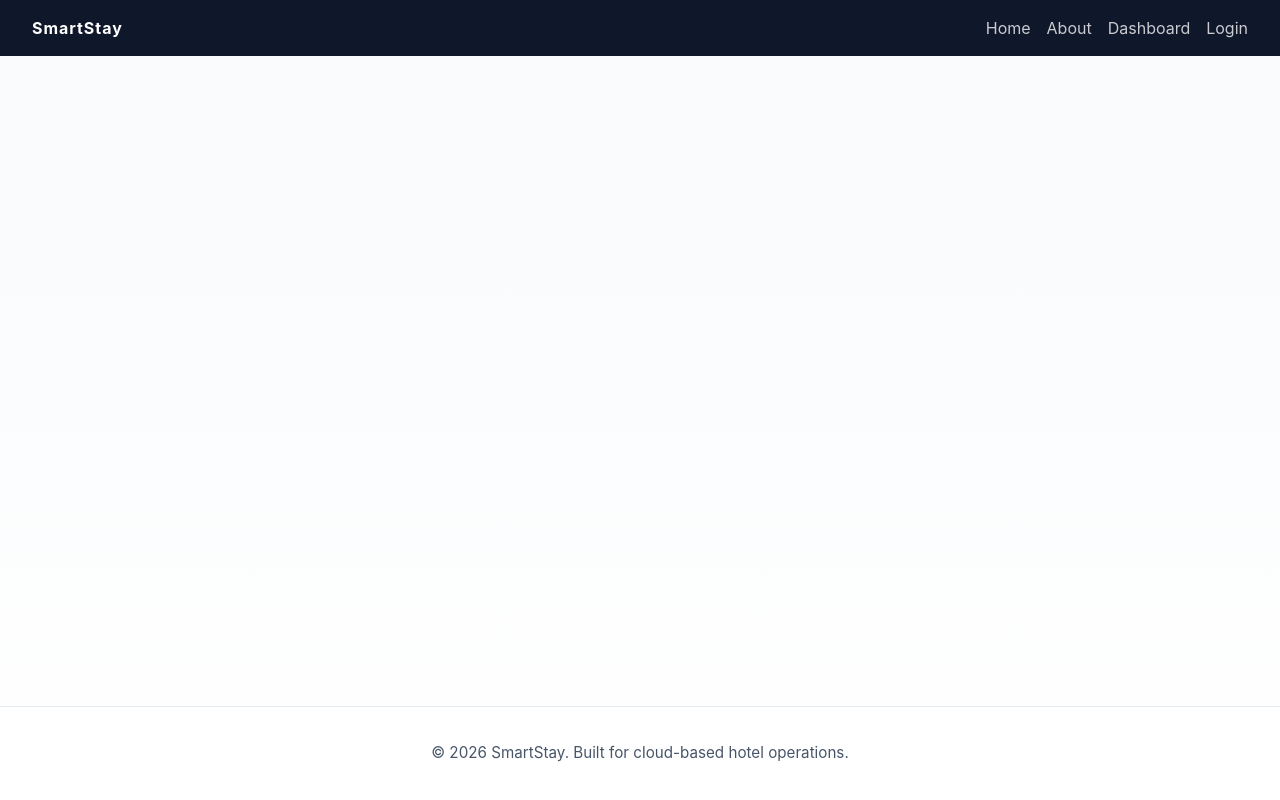
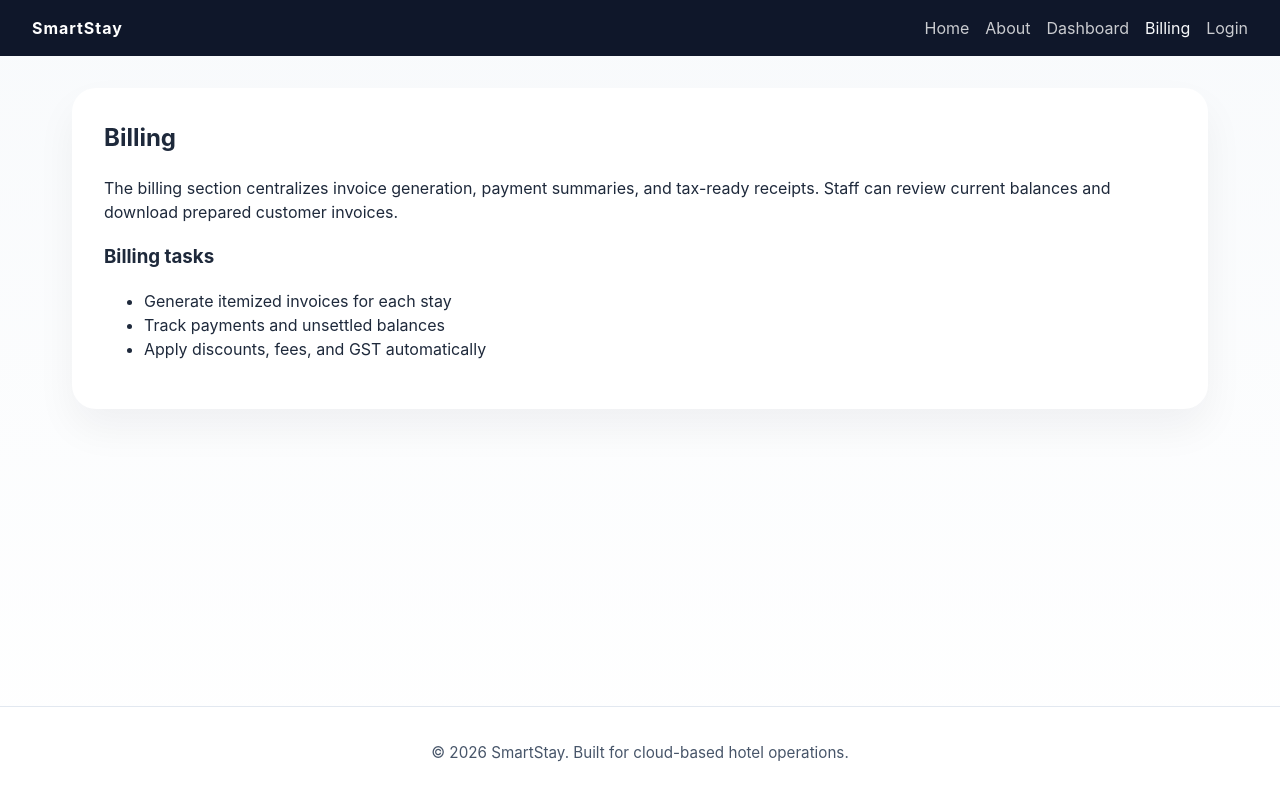
Before and after one commit to Piyush3033/SmartStay, a React (Vite) app: page /billing in a window 1280 px wide. Built offline with nearby package versions, Linux system fonts and the light colour scheme.

Commit message:
feat: add billing tab and enrich About/Dashboard content

```diff
--- a/src/App.jsx
+++ b/src/App.jsx
@@ -4,6 +4,7 @@ import Footer from './components/Footer.jsx'
 import Home from './pages/Home.jsx'
 import About from './pages/About.jsx'
 import Dashboard from './pages/Dashboard.jsx'
+import Billing from './pages/Billing.jsx'
 import Login from './pages/Login.jsx'
 
 function App() {
@@ -15,6 +16,7 @@ function App() {
           <Route path="/" element={<Home />} />
           <Route path="/about" element={<About />} />
           <Route path="/dashboard" element={<Dashboard />} />
+          <Route path="/billing" element={<Billing />} />
           <Route path="/login" element={<Login />} />
         </Routes>
       </main>
--- a/src/components/Navbar.jsx
+++ b/src/components/Navbar.jsx
@@ -4,6 +4,7 @@ const links = [
   { label: 'Home', to: '/' },
   { label: 'About', to: '/about' },
   { label: 'Dashboard', to: '/dashboard' },
+  { label: 'Billing', to: '/billing' },
   { label: 'Login', to: '/login' }
 ]
 
--- a/src/pages/About.jsx
+++ b/src/pages/About.jsx
@@ -6,6 +6,19 @@ function About() {
         SmartStay is a cloud-based hotel management system designed for modern hospitality teams.
         It simplifies bookings, guest tracking, billing, and reporting in one intuitive interface.
       </p>
+      <p>
+        Built for small to medium hotels, SmartStay empowers staff with role-based controls,
+        mobile-ready access, and streamlined operations across reception, housekeeping, and finance.
+      </p>
+      <div>
+        <h3>Why SmartStay works</h3>
+        <ul>
+          <li>Real-time room availability and reservation updates</li>
+          <li>Guest profile management with booking history</li>
+          <li>Invoice generation that supports GST and printable receipts</li>
+          <li>Secure access for administrators and receptionists</li>
+        </ul>
+      </div>
     </section>
   )
 }
--- /dev/null
+++ b/src/pages/Billing.jsx
@@ -0,0 +1,21 @@
+function Billing() {
+  return (
+    <section className="page-section">
+      <h2>Billing</h2>
+      <p>
+        The billing section centralizes invoice generation, payment summaries, and tax-ready receipts.
+        Staff can review current balances and download prepared customer invoices.
+      </p>
+      <div>
+        <h3>Billing tasks</h3>
+        <ul>
+          <li>Generate itemized invoices for each stay</li>
+          <li>Track payments and unsettled balances</li>
+          <li>Apply discounts, fees, and GST automatically</li>
+        </ul>
+      </div>
+    </section>
+  )
+}
+
+export default Billing
--- a/src/pages/Dashboard.jsx
+++ b/src/pages/Dashboard.jsx
@@ -3,9 +3,18 @@ function Dashboard() {
     <section className="page-section">
       <h2>Dashboard</h2>
       <p>
-        This placeholder dashboard shows where reports, occupancy metrics, and booking trends will appear.
-        Build the hotel operations workspace from here.
+        This dashboard provides an overview of hotel performance, including occupancy and revenue metrics.
+        It will help staff identify busy days, upcoming check-ins, and daily earning trends.
       </p>
+      <div>
+        <h3>Key dashboard highlights</h3>
+        <ul>
+          <li>Occupancy rate tracking for rooms and suites</li>
+          <li>Daily revenue summary with quick snapshot cards</li>
+          <li>Recent reservations and upcoming check-ins</li>
+          <li>Alerts for low availability and high-demand dates</li>
+        </ul>
+      </div>
     </section>
   )
 }
```
